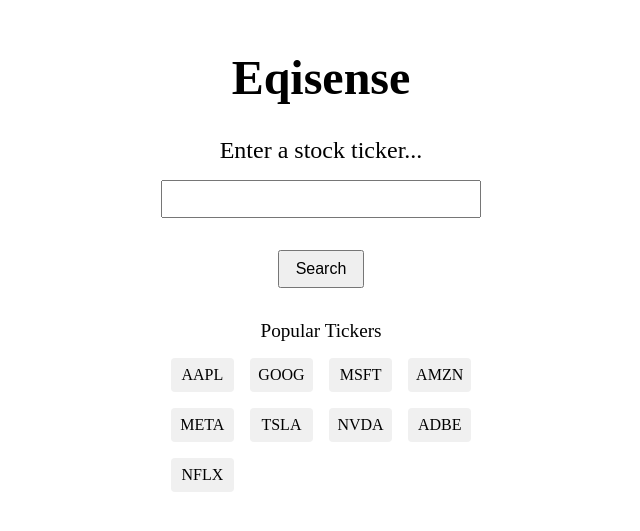
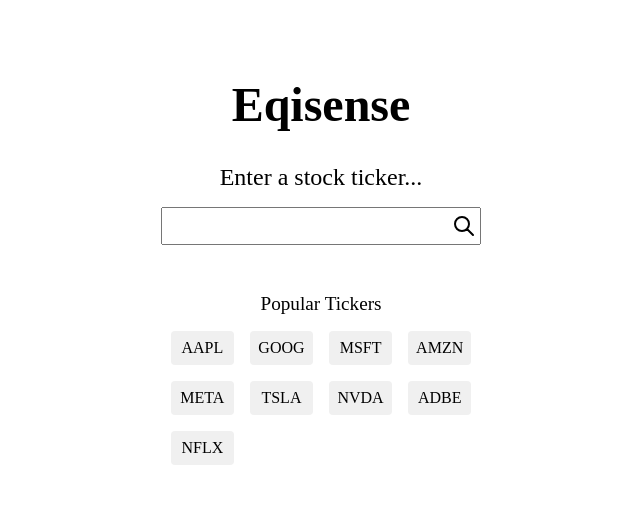
Before and after one commit to majorschwartz/eqisense, a React (Create React App) app in the folder client/: page / in a window 1280 px wide. Shown: the part 137-668 px from the top of the page, without its empty margins (319-959 px from the left). Built offline with nearby package versions, Linux system fonts and the light colour scheme; no server answers.

Commit message:
style: Positionsearch svg inside input field

```diff
--- a/client/src/App.css
+++ b/client/src/App.css
@@ -29,7 +29,7 @@ input[type="text"] {
 	width: 300px;
 	padding: 0.5rem;
 	font-size: 1rem;
-	margin-bottom: 1rem;
+	margin-bottom: 0; /* Remove bottom margin */
 }
 
 .popular-tickers {
@@ -55,9 +55,43 @@ input[type="text"] {
 	border-radius: 4px;
 }
 
-.search-button button {
-	margin-top: 1rem;
-	padding: 0.5rem 1rem;
+.search-container {
+	display: flex;
+	align-items: center;
+	margin-bottom: 1rem;
+}
+
+.input-wrapper {
+	display: flex;
+	align-items: center;
+	position: relative;
+}
+
+input[type="text"] {
+	font-family: monospace;
+	padding: 0.5rem;
 	font-size: 1rem;
+	margin-bottom: 0; /* Remove bottom margin */
+}
+
+.search-icon {
+	position: absolute;
+	right: 5px;
+	border: none;
+	background: none;
+	padding: 0;
 	cursor: pointer;
+	display: flex;
+	align-items: center;
+	justify-content: center;
+	height: 100%;
 }
+
+.search-icon:hover svg path {
+	stroke: #007bff; /* Change color on hover */
+}
+
+/* Remove the old search button styles */
+.search-button {
+	display: none;
+}
--- a/client/src/pages/Home.js
+++ b/client/src/pages/Home.js
@@ -1,5 +1,24 @@
 import React, { useState } from "react";
 import { useNavigate } from "react-router-dom";
+
+const SearchIcon = () => (
+	<svg
+		role="img"
+		xmlns="http://www.w3.org/2000/svg"
+		viewBox="0 0 24 24"
+		width="24px"
+		height="24px"
+	>
+		<path
+			fill="none"
+			stroke="#000000"
+			strokeLinecap="round"
+			strokeLinejoin="round"
+			strokeWidth="2"
+			d="M3 10a7 7 0 1 0 14 0a7 7 0 1 0-14 0m18 11l-6-6"
+		/>
+	</svg>
+);
 
 const Home = () => {
 	const [ticker, setTicker] = useState("");
@@ -19,13 +38,18 @@ const Home = () => {
 				<div className="main-text">
 					<span>Enter a stock ticker...</span>
 				</div>
-				<input
-					type="text"
-					value={ticker}
-					onChange={(e) => setTicker(e.target.value)}
-				/>
-				<div className="search-button">
-					<button onClick={() => handleSubmit(ticker)}>Search</button>
+				<div className="search-container">
+					<div className="input-wrapper">
+						<input
+							type="text"
+							value={ticker}
+							onChange={(e) => setTicker(e.target.value)}
+							maxLength="5"
+						/>
+						<button className="search-icon" onClick={() => handleSubmit(ticker)}>
+							<SearchIcon />
+						</button>
+					</div>
 				</div>
 				<div className="popular-tickers">
 					<span>Popular Tickers</span>
```
